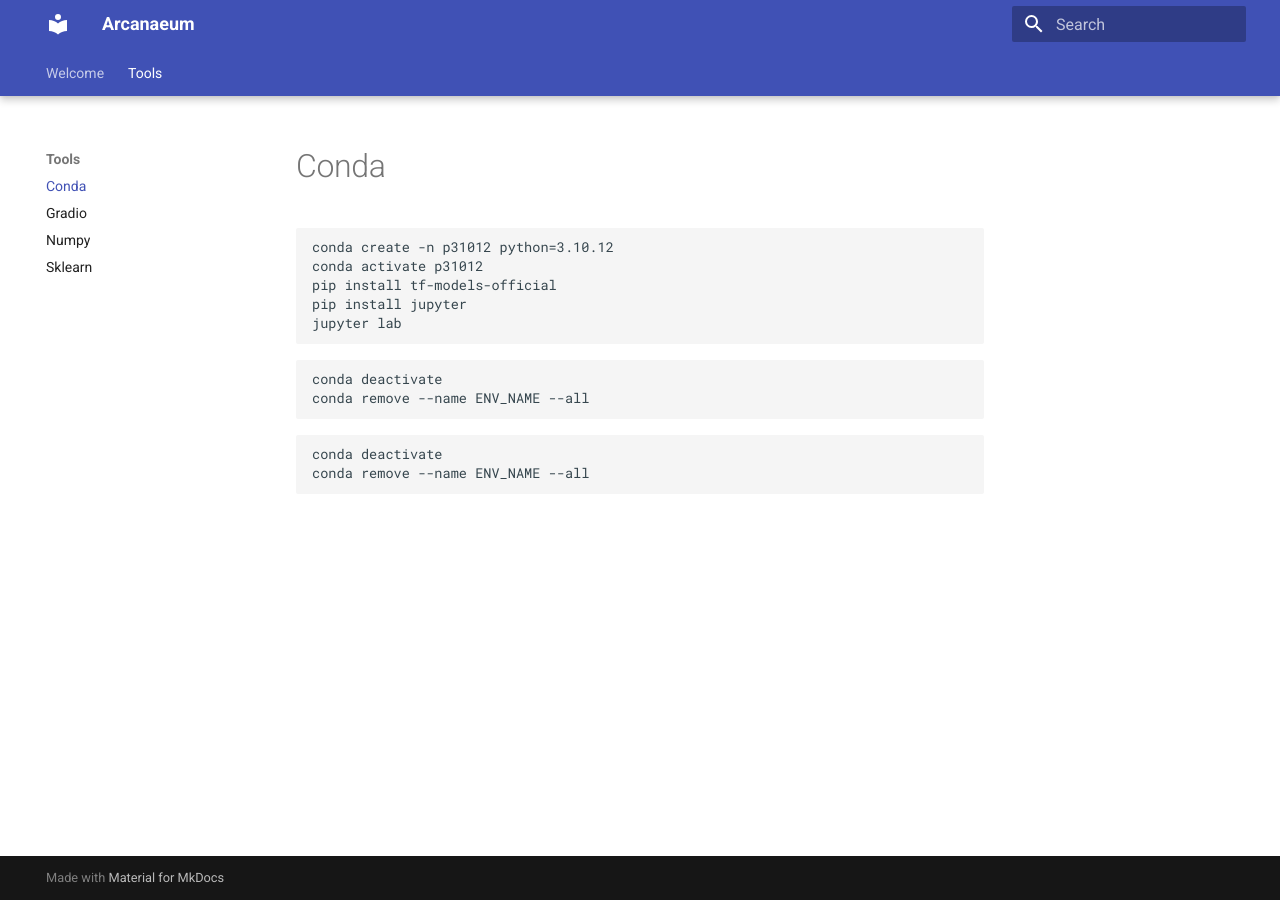
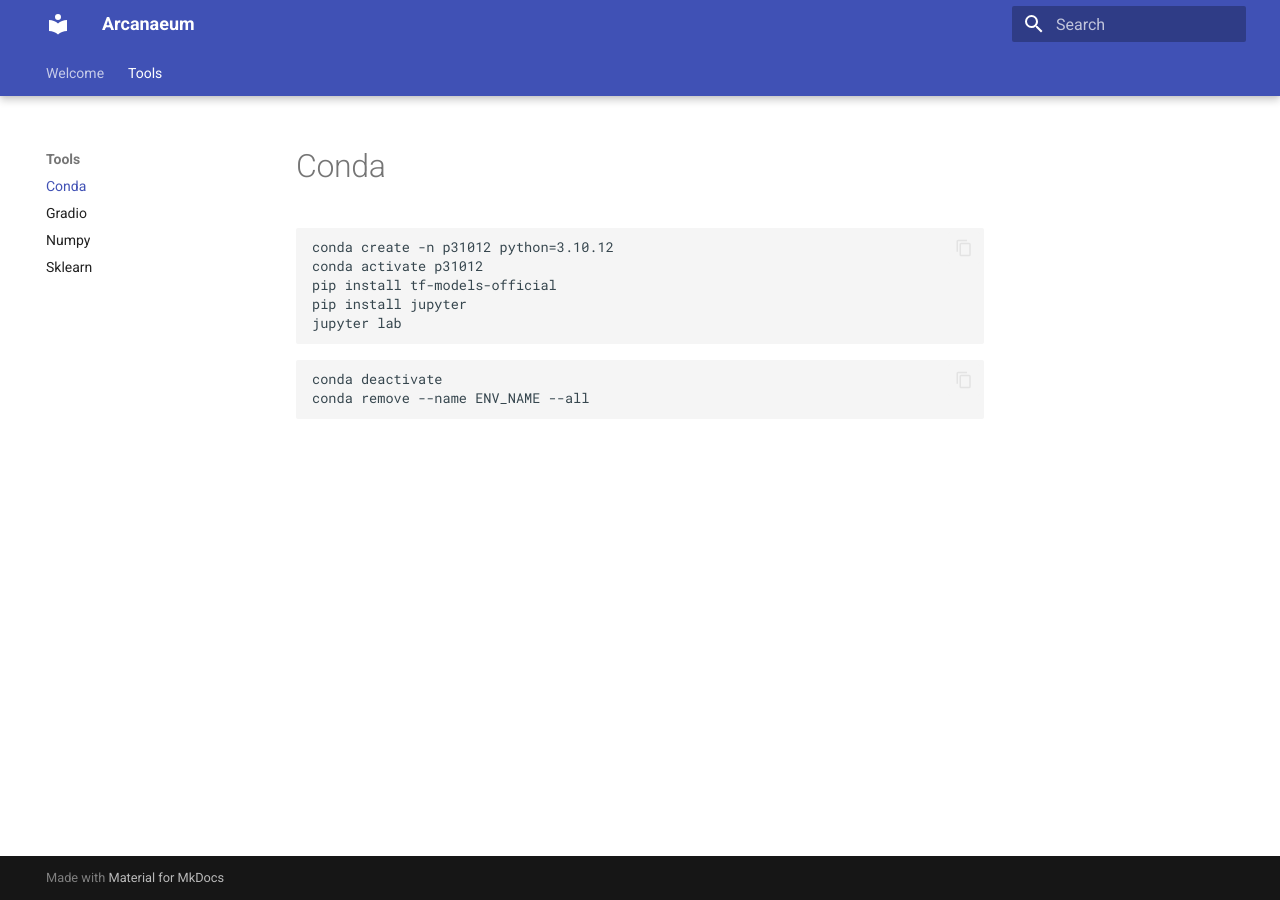
Before and after one commit to nicolazq/Arcanaeum, an MkDocs documentation site: the page built from docs/Tools/conda.md, in a window 1280 px wide. Built offline with MkDocs 1.6.1 and Material for MkDocs 9.7.7, drawn with Linux system fonts in a browser that asks for light colours.

Commit message:
Workbench workspace sync

````diff
--- a/docs/Tools/conda.md
+++ b/docs/Tools/conda.md
@@ -11,8 +11,3 @@ jupyter lab
 conda deactivate
 conda remove --name ENV_NAME --all
 ```
-
-``` sh
-conda deactivate
-conda remove --name ENV_NAME --all
-```
--- a/mkdocs.yml
+++ b/mkdocs.yml
@@ -4,3 +4,4 @@ theme:
   features:
     - navigation.tabs
     - navigation.tabs.sticky
+    - content.code.copy
````
